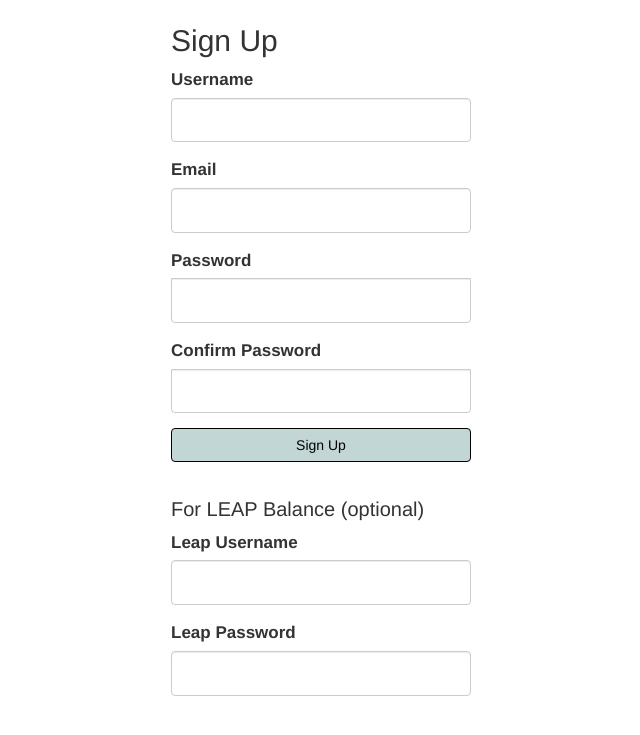
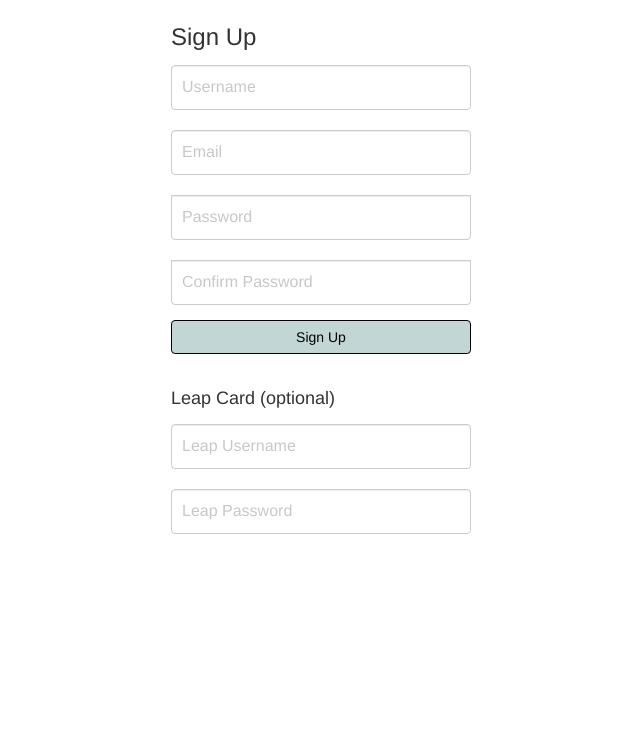
Before and after one commit to Mkoijn/dublin-route-planner, a Flask app: page /signup in a window 1280 px wide. Shown: the part 51-786 px from the top of the page, without its empty margins (319-959 px from the left). Run offline with Flask 2, Linux system fonts and the light colour scheme; some libraries are stand-ins or nearby versions.

Commit message:
change style of forms

```diff
--- a/forms.py
+++ b/forms.py
@@ -15,22 +15,22 @@ class AddressForm(FlaskForm):
 
 
 class LoginForm(FlaskForm):
-    username = StringField('Username', validators=[InputRequired(), Length(min=4, max=15)])
-    password = PasswordField('Password', validators=[InputRequired(), Length(min=8, max=80)])
+    username = StringField('', validators=[InputRequired(), Length(min=4, max=15)], render_kw={"placeholder": "Username"})
+    password = PasswordField('', validators=[InputRequired(), Length(min=8, max=80)], render_kw={"placeholder": "Password"})
     remember = BooleanField('Remember me')
 
 
 class RegisterForm(FlaskForm):
-    username = StringField('Username', validators=[InputRequired(), Length(min=4, max=15)])
-    email = StringField('Email', validators=[InputRequired(), Email(message='Invalid email'), Length(max=50)])
-    password = PasswordField('Password', validators=[InputRequired(), Length(min=8, max=80)])
-    confirm_password = PasswordField('Confirm Password', validators=[DataRequired(), EqualTo('password')])
-    leap_user = StringField('Leap Username')
-    leap_pass = StringField('Leap Password')
+    username = StringField('', validators=[InputRequired(), Length(min=4, max=15)], render_kw={"placeholder": "Username"})
+    email = StringField('', validators=[InputRequired(), Email(message='Invalid email'), Length(max=50)], render_kw={"placeholder": "Email"})
+    password = PasswordField('', validators=[InputRequired(), Length(min=8, max=80)], render_kw={"placeholder": "Password"})
+    confirm_password = PasswordField('', validators=[DataRequired(), EqualTo('password')], render_kw={"placeholder": "Confirm Password"})
+    leap_user = StringField('', render_kw={"placeholder": "Leap Username"})
+    leap_pass = StringField('', render_kw={"placeholder": "Leap Password"})
 
 
 class RequestResetForm(FlaskForm):
-    email = StringField('Email', validators=[InputRequired(), Email(message='Invalid email'), Length(max=50)])
+    email = StringField('', validators=[InputRequired(), Email(message='Invalid email'), Length(max=50)], render_kw={"placeholder": "Email"})
 
     def validate_email(self, email):
         user = User.query.filter_by(email=email.data).first()
@@ -39,5 +39,5 @@ class RequestResetForm(FlaskForm):
 
 
 class ResetPasswordForm(FlaskForm):
-    password = PasswordField('Password', validators=[InputRequired()])
-    confirm_password = PasswordField('Confirm Password', validators=[DataRequired(), EqualTo('password')])
+    password = PasswordField('', validators=[InputRequired()], render_kw={"placeholder": "Password"})
+    confirm_password = PasswordField('', validators=[DataRequired(), EqualTo('password')], render_kw={"placeholder": "Confirm Password"})
--- a/templates/addresses.html
+++ b/templates/addresses.html
@@ -19,7 +19,7 @@
       </tr>
     </thead>
     <tbody>
-      {% for item in current_user.routes %}
+      {% for item in current_user.routes | reverse %}
       <tr>
         <td>{{ item.origin }}</td>
         <td>{{ item.destination }}</td>
--- a/templates/login.html
+++ b/templates/login.html
@@ -16,7 +16,7 @@ Dublin Route Planner
 {% block content %}
     <div class="container" id="login">
       <form onsubmit="move()" class="form-signin" method="POST" action="/login">
-        <h2 class="form-signin-heading">Log In</h2>
+        <h3 class="form-signin-heading">Log In</h3>
         {% with messages = get_flashed_messages() %}
           {% if messages %}
             <p class="flashes">
--- a/templates/reset_request.html
+++ b/templates/reset_request.html
@@ -16,7 +16,7 @@ Dublin Route Planner
 {% block content %}
     <div class="container" id="login">
       <form class="form-signin" method="POST" action="">
-        <h2 class="form-signin-heading">Reset Password</h2>
+        <h3 class="form-signin-heading">Reset Password</h3>
         {{ form.hidden_tag() }}
         {{ wtf.form_field(form.email) }}
         <button class="btn btn-md btn-block" style="background-color:#c2d6d6 !important; color:black; border-color:black;" type="submit">Reset</button>
--- a/templates/reset_token.html
+++ b/templates/reset_token.html
@@ -16,7 +16,7 @@ Dublin Route Planner
 {% block content %}
     <div class="container" id="login">
       <form onsubmit="move()" class="form-signin" method="POST" action="">
-        <h2 class="form-signin-heading">Reset Password</h2>
+        <h3 class="form-signin-heading">Reset Password</h3>
         {{ form.hidden_tag() }}
         {{ wtf.form_field(form.password) }}
         {{ wtf.form_field(form.confirm_password) }}
--- a/templates/signup.html
+++ b/templates/signup.html
@@ -17,7 +17,7 @@ Dublin Route Planner
 <div class="container" id="signup">
 
   <form class="form-signin" method="POST" action="/signup">
-    <h2 class="form-signin-heading">Sign Up</h2>
+    <h3 class="form-signin-heading">Sign Up</h3>
     {{ form.hidden_tag() }}
     {% with messages = get_flashed_messages() %}
       {% if messages %}
@@ -32,7 +32,7 @@ Dublin Route Planner
     {{ wtf.form_field(form.password) }}
     {{ wtf.form_field(form.confirm_password) }}
     <button class="btn btn-md btn-block" style="background-color:#c2d6d6 !important; color:black; border-color:black;" type="submit">Sign Up</button>
-    <br><h4 class="form-signin-heading">For LEAP Balance (optional)</h4>
+    <br><h5 class="form-signin-heading">Leap Card (optional)</h5>
     {{ wtf.form_field(form.leap_user) }}
     {{ wtf.form_field(form.leap_pass) }}
   </form>
```
